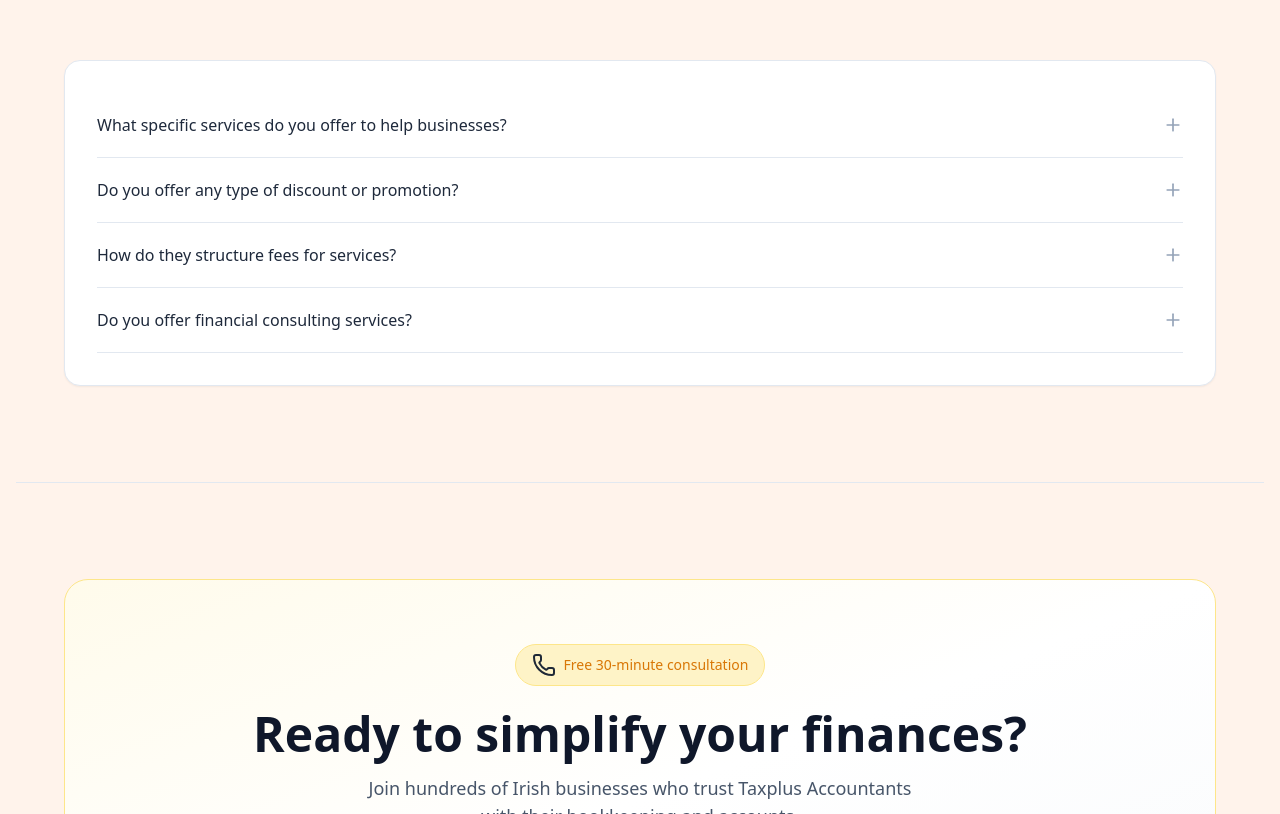
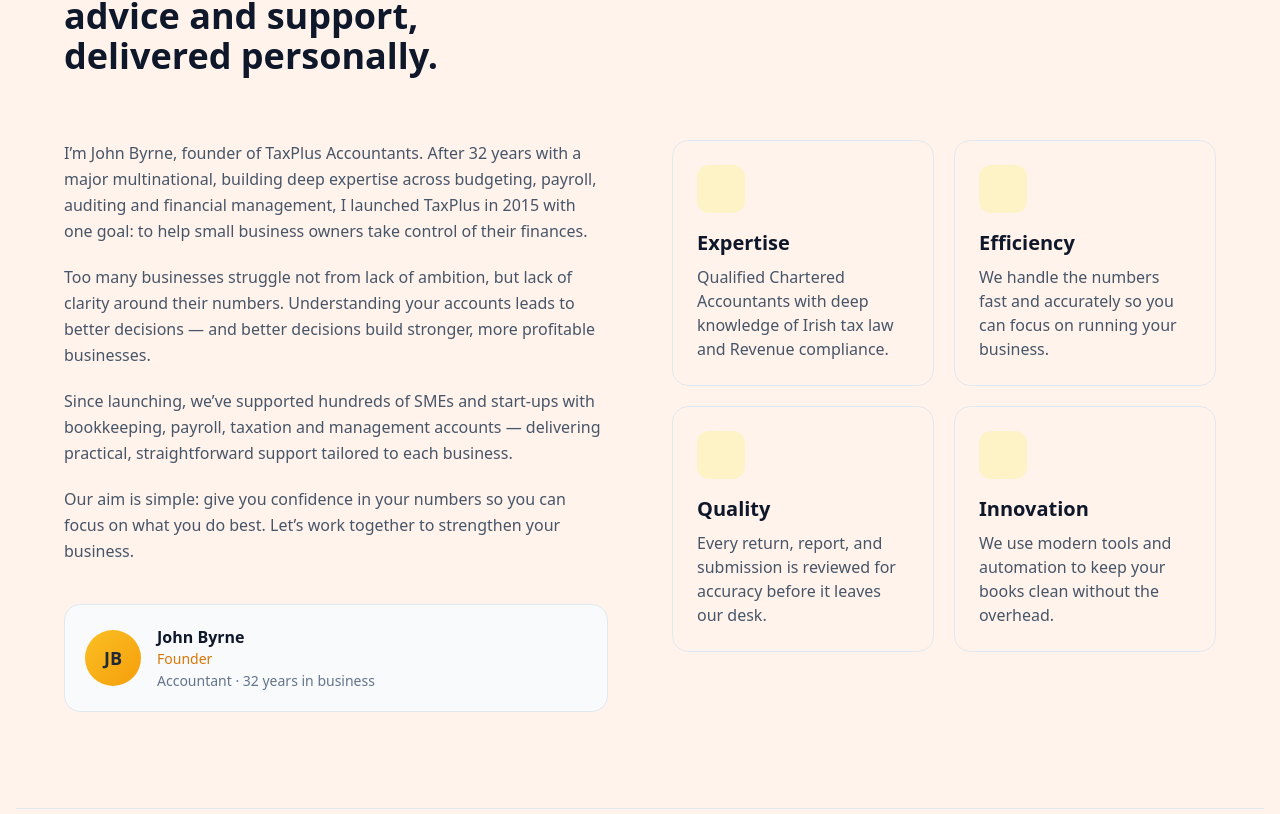
Before and after one commit to grmbyrn/taxplusaccountants, a Next.js app: page / in a window 1280 px wide. Shown: the part 3486-4300 px from the top of the page. Built offline with nearby package versions, Linux system fonts and the light colour scheme; no server answers.

Commit message:
refactor: replace /about page with About component on homepage and link header to #about

```diff
--- a/src/app/about/page.tsx
+++ /dev/null
@@ -1,65 +0,0 @@
-"use client";
-import Contact from "@/components/Contact";
-import PageHero from "@/components/PageHero";
-import { motion } from "framer-motion";
-
-const About = () => {
-  return (
-    <section id="about" className="max-w-8xl mx-auto px-4 py-20">
-      <PageHero
-        heading="About TaxPlus Accountants"
-        para="We offer expert business advice and support, delivered by friendly local teams as part of a dynamic national network. We can do more for you."
-        img="https://taxassistassets.ams3.cdn.digitaloceanspaces.com/client/2020/PageMenuDefault.jpg" />
-      <motion.section
-        initial={{ opacity: 0, y: 40 }}
-        whileInView={{ opacity: 1, y: 0 }}
-        transition={{ duration: 0.7, ease: "easeOut" }}
-        viewport={{ once: true, amount: 0.3 }}
-        className=""
-      >
-        <div className="max-w-8xl mx-auto py-8">
-          <h2 className="text-2xl sm:text-3xl font-bold text-amber-600 mb-4 text-left">
-            Who We Are
-          </h2>
-          <p className="text-lg text-slate-800 mb-6 leading-relaxed">
-            I’m John Byrne, founder of TaxPlus Accountants. After 32 years working
-            with a major multinational company, gaining extensive experience in
-            budgeting, management accounts, payroll, auditing and financial
-            management, I established TaxPlus in 2015 with one clear goal: to help
-            small business owners take control of their finances.
-          </p>
-          <p className="text-lg text-slate-800 mb-6 leading-relaxed">
-            Over the years, I’ve seen how many businesses struggle not because
-            they lack ambition, but because they don’t have clarity around their
-            numbers. When you truly understand your accounts, you make better
-            decisions. Better decisions lead to stronger, more profitable
-            businesses.
-          </p>
-          <p className="text-lg text-slate-800 mb-6 leading-relaxed">
-            Since launching TaxPlus Accountants, we have supported hundreds of
-            SMEs and start-ups in organising their finances, improving their
-            financial visibility, and building sustainable growth.
-          </p>
-          <p className="text-lg text-slate-800 mb-6 leading-relaxed">
-            Together with my team, we provide practical, straightforward
-            accounting support tailored to your business. Whether you need
-            assistance with bookkeeping, payroll, taxation, or management accounts
-            — or you want us to manage your entire accounting function — we’re
-            here to help.
-          </p>
-          <p className="text-lg text-slate-800 mb-6 leading-relaxed">
-            Our aim is simple: to give you confidence in your numbers so you can
-            focus on running and growing your business.
-          </p>
-          <p className="text-lg text-slate-800 mb-6 leading-relaxed">
-            Let’s work together to maximise your accounts and strengthen your
-            business.
-          </p>
-        </div>
-      </motion.section>
-      <Contact />
-    </section>
-  );
-};
-
-export default About;
--- a/src/app/page.tsx
+++ b/src/app/page.tsx
@@ -5,6 +5,7 @@
 import HowItWorks from "@/components/HowItWorks";
 import Contact from "@/components/Contact";
 import Testimonials from "@/components/Testimonials";
+import About from "@/components/About";
 
 export default function Home() {
   return (
@@ -13,6 +14,7 @@
       <Services />
       <HowItWorks />
       <Testimonials />
+      <About />
       <FAQ />
       <Contact />
     </main>
--- /dev/null
+++ b/src/components/About.tsx
@@ -0,0 +1,74 @@
+import ServiceInfoCard from "./ServiceInfoCard";
+
+export default function About() {
+  return (
+    <section id="about" className="py-24 border-t border-slate-200">
+      <div className="mx-auto max-w-[1400px] px-2.5 sm:px-6 lg:px-12">
+        <div className="mb-16 transition-all duration-700 opacity-100 translate-y-0">
+          <span className="text-sm font-medium text-amber-500 uppercase tracking-wider">
+            About us
+          </span>
+          <h2 className="mt-3 text-3xl font-bold text-slate-900 md:text-4xl max-w-xl text-balance">
+            Expert local business advice and support, delivered personally.
+          </h2>
+        </div>
+        <div className="grid lg:grid-cols-2 gap-16 items-start">
+          <div className="transition-all duration-700 delay-100 opacity-100 translate-y-0">
+            <div className="space-y-5 text-slate-600 leading-relaxed">
+              <p>
+                I’m John Byrne, founder of TaxPlus Accountants. After 32 years with a major multinational, building deep expertise across budgeting, payroll, auditing and financial management, I launched TaxPlus in 2015 with one goal: to help small business owners take control of their finances.
+              </p>
+              <p>
+                Too many businesses struggle not from lack of ambition, but lack of clarity around their numbers. Understanding your accounts leads to better decisions — and better decisions build stronger, more profitable businesses.
+              </p>
+              <p>
+                Since launching, we’ve supported hundreds of SMEs and start-ups with bookkeeping, payroll, taxation and management accounts — delivering practical, straightforward support tailored to each business.
+              </p>
+              <p>
+                Our aim is simple: give you confidence in your numbers so you can focus on what you do best. Let’s work together to strengthen your business.
+              </p>
+            </div>
+            <div className="mt-10 flex items-center gap-4 p-5 rounded-2xl bg-slate-50 border border-slate-200">
+              <div className="w-14 h-14 rounded-full bg-gradient-to-br from-amber-400 to-amber-500 flex items-center justify-center text-lg font-bold text-navy flex-shrink-0">
+                JB
+              </div>
+              <div>
+                <div className="font-semibold text-slate-900">
+                  John Byrne
+                </div>
+                <div className="text-sm text-amber-600">
+                  Founder
+                </div>
+                <div className="text-sm text-slate-500 mt-0.5">
+                  Accountant · 32 years in business
+                </div>
+              </div>
+            </div>
+          </div>
+          <div className="grid grid-cols-1 sm:grid-cols-2 gap-5 transition-all duration-700 delay-200 opacity-100 translate-y-0">
+            <ServiceInfoCard
+              heading="Expertise"
+              paragraph="Qualified Chartered Accountants with deep knowledge of Irish tax law and Revenue compliance."
+              icon={""}
+            />
+            <ServiceInfoCard
+              heading="Efficiency"
+              paragraph="We handle the numbers fast and accurately so you can focus on running your business."
+              icon={""}
+            />
+            <ServiceInfoCard
+              heading="Quality"
+              paragraph="Every return, report, and submission is reviewed for accuracy before it leaves our desk."
+              icon={""}
+            />
+            <ServiceInfoCard
+              heading="Innovation"
+              paragraph="We use modern tools and automation to keep your books clean without the overhead."
+              icon={""}
+            />
+          </div>
+        </div>
+      </div>
+    </section>
+  );
+}
--- a/src/components/Header.tsx
+++ b/src/components/Header.tsx
@@ -129,7 +129,7 @@
             </li>
             <li>
               <Link
-                href="/about"
+                href="/#about"
                 className={`block py-2 text-gray-700 font-medium${!isContactModalOpen ? " hover:text-gray-900" : ""}`}
                 onClick={() => setMenuOpen(false)}
                 tabIndex={isContactModalOpen ? -1 : 0}
```
